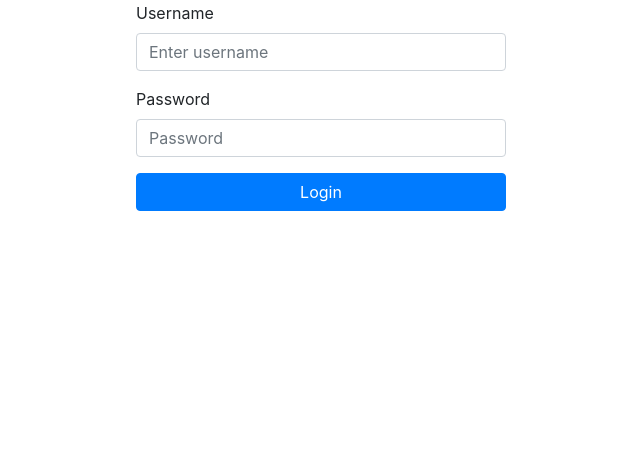
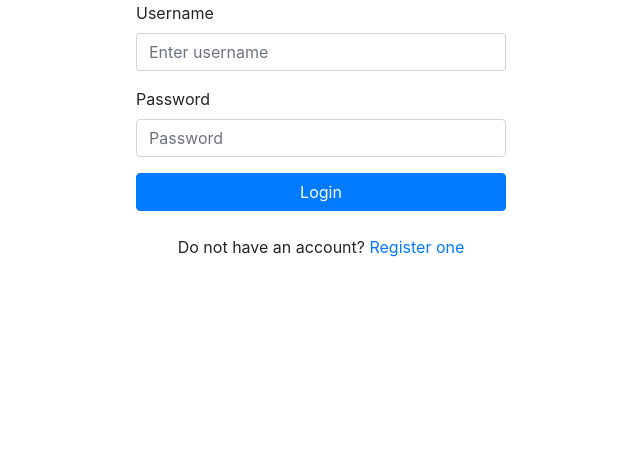
Before and after one commit to dkostmii/best-hackathon-test, a FastAPI app: page /users/login in a window 1280 px wide. Shown: the part 257-713 px from the top of the page, without its empty margins (319-959 px from the left). Run offline with FastAPI, Linux system fonts and the light colour scheme; parts of the project's set-up code (start-up, migrations or seed data) failed here and were passed over; some libraries are stand-ins or nearby versions.

Commit message:
Change: login page
Leave a link to register page

```diff
--- a/templates/auth/login.html
+++ b/templates/auth/login.html
@@ -19,6 +19,7 @@
                     <input type="password" class="form-control" id="password" name="password" placeholder="Password" required>
                 </div>
                 <button type="submit" class="btn btn-primary btn-block">Login</button>
+                <p class="text-center mt-4">Do not have an account? <a href="/users/register">Register one</a></p>
                 {% include 'form_errors.html' %}
            </form>
         </div>
```
